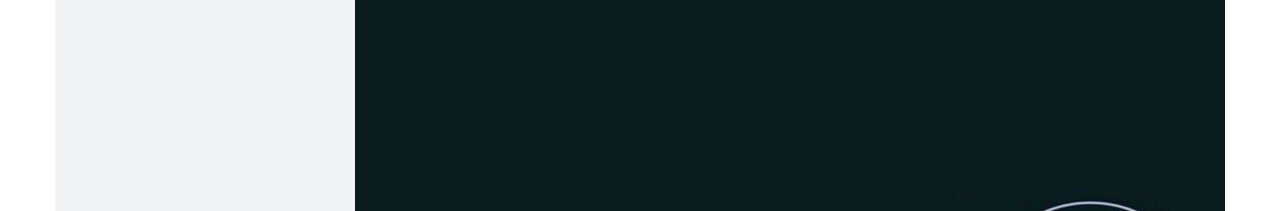
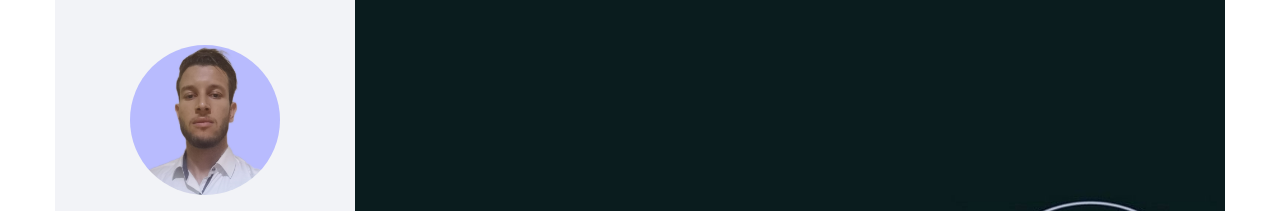
Before and after one commit to ko-nan/ko-nan-ko-nan.github.io, a plain HTML site: page index.html in a window 1280 px wide. Shown: the top 211 px of the page. Drawn offline with nearby package versions, Linux system fonts and the light colour scheme; files whose address does not match are found by name; a web font is replaced by a local one.

Commit message:
Update index.html

```diff
--- a/index.html
+++ b/index.html
@@ -56,7 +56,7 @@
 		<a href="#" class="js-colorlib-nav-toggle colorlib-nav-toggle" data-toggle="collapse" data-target="#navbar" aria-expanded="false" aria-controls="navbar"><i></i></a>
 		<aside id="colorlib-aside" role="complementary" class="border js-fullheight">
 			<div class="text-center">
-				<div class="author-img" style="background-image: url(images/about.jpg);"></div>
+				<div class="author-img" style="background-image: url(images/about.jpeg);"></div>
 				<h1 id="colorlib-logo"><a href="index.html">LEMKADEM Tarik</a></h1>
 				<span class="position"><a href="#">student</a> in DATA SCIENSE BIGDATA</span>
 			</div>
```
